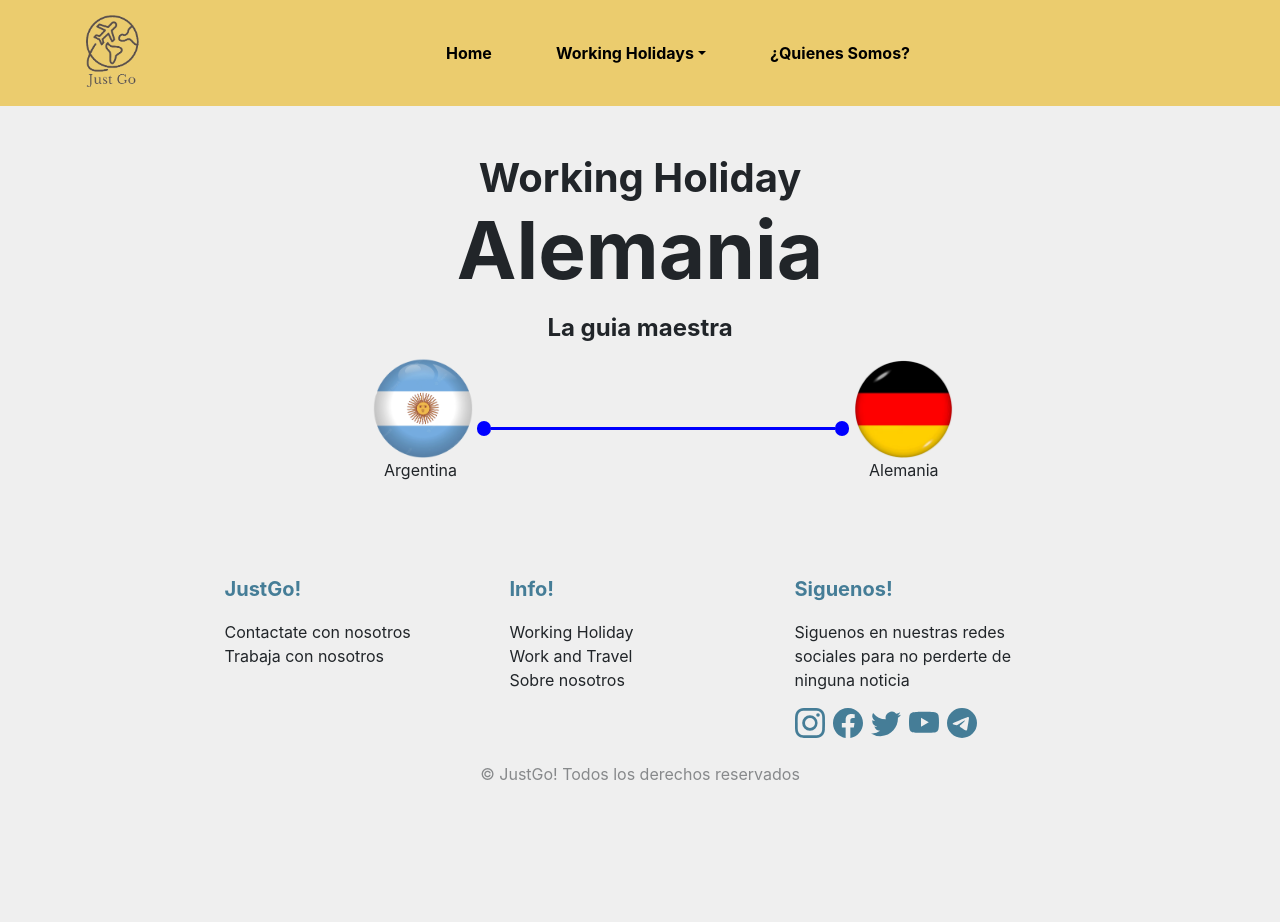
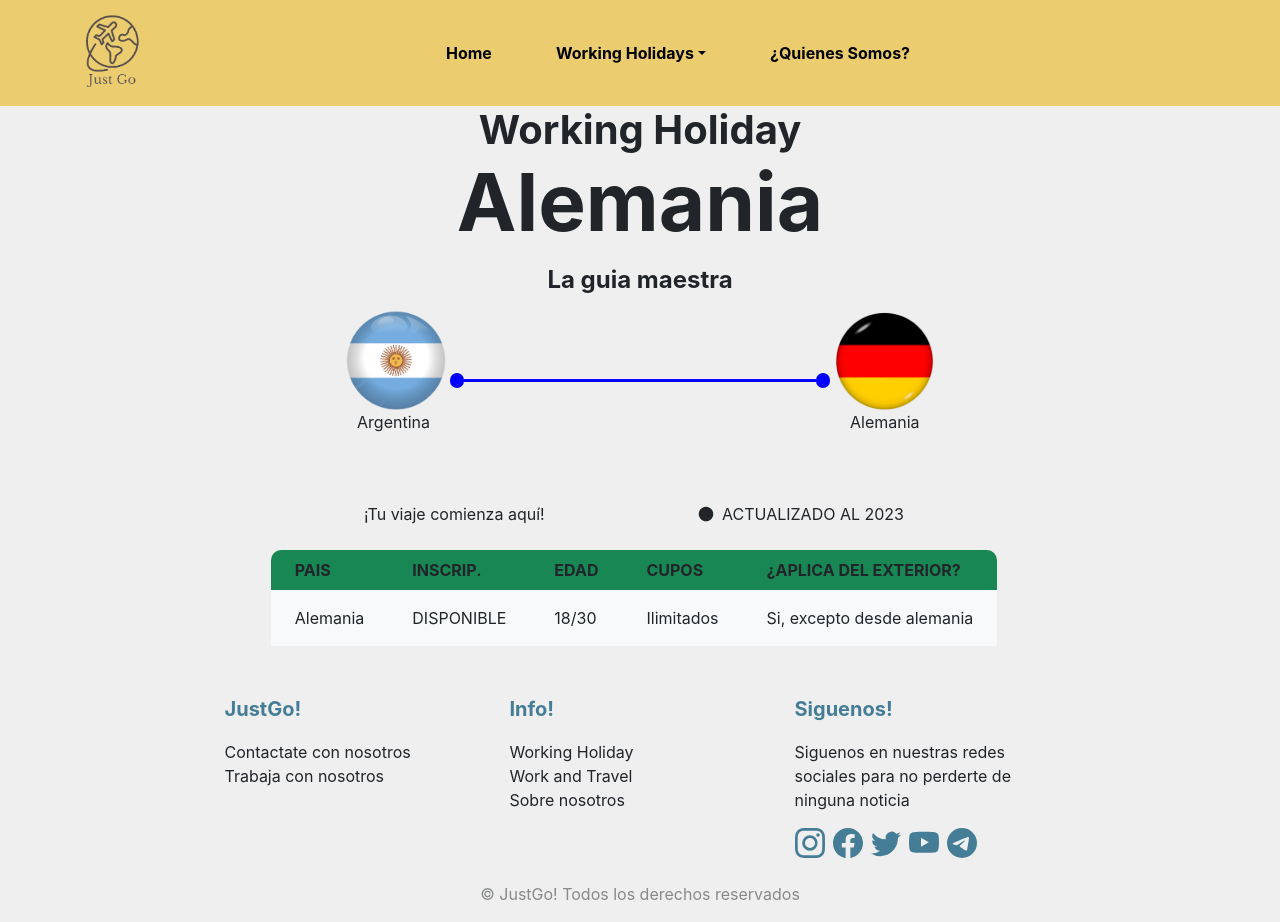
Before and after one commit to LucianoGuijarro/JustGo, a React (Create React App) app: page /guia-working-holiday/Alemania in a window 1280 px wide. Before the commit the page ends 802 px from the top, so only its background shows below. Built offline with nearby package versions, Linux system fonts and the light colour scheme.

Commit message:
creo componente de TablaInfo

```diff
--- /dev/null
+++ b/src/components/Tabla/TablaInfo.jsx
@@ -0,0 +1,25 @@
+import React from 'react';
+import styles from './TablaInfo.module.css';
+
+const TablaInfo = () => {
+    return (
+        <table className='my-4'>
+            <thead className={`bg-success `}>
+                <th className={`px-4 py-2 ${styles.bordeTopLeftTabla}`}>PAIS</th>
+                <th className='px-4 py-2'>INSCRIP.</th>
+                <th className={`px-4 py-2 ${styles.bordeTopRightTabla600px}`}>EDAD</th>
+                <th className={`px-4 py-2 ${styles.esconder}`}>CUPOS</th>
+                <th className={`px-4 py-2 ${styles.bordeTopRightTabla} ${styles.esconder}`}>¿APLICA DEL EXTERIOR?</th>
+            </thead>
+            <tbody className='bg-light'>
+                <td className='px-4 py-3'>Alemania</td>
+                <td className='px-4 py-3'>DISPONIBLE</td>
+                <td className='px-4 py-3'>18/30</td>
+                <td className={`px-4 py-3 ${styles.esconder}`}>Ilimitados</td>
+                <td className={`px-4 py-3 ${styles.esconder}`}>Si, excepto desde alemania</td>
+            </tbody>
+        </table>
+    )
+}
+
+export default TablaInfo
--- /dev/null
+++ b/src/components/Tabla/TablaInfo.module.css
@@ -0,0 +1,15 @@
+.bordeTopLeftTabla {
+    border-top-left-radius: 10px;
+}
+.bordeTopRightTabla {
+    border-top-right-radius: 10px;
+}
+
+@media (max-width: 600px) {
+    .esconder {
+        display: none;
+    }
+    .bordeTopRightTabla600px {
+        border-top-right-radius: 10px;
+    }
+}
--- a/src/pages/guia-working-holidays/alemania/GuiaAlemania.jsx
+++ b/src/pages/guia-working-holidays/alemania/GuiaAlemania.jsx
@@ -2,16 +2,18 @@ import React from 'react';
 import styles from './alemania.module.css';
 import iconoArgentina from '../../../img/icono-argentina.png';
 import iconoAlemania from '../../../img/icono-alemania.png';
+import { GiPlainCircle } from "react-icons/gi";
+import TablaInfo from '../../../components/Tabla/TablaInfo';
 
 const GuiaAlemania = () => {
   return (
     <article>
-      <header className='my-5'>
       <h1 className={`text-center fw-bold`}><span className={`fs-1`}>Working Holiday</span><br />
         <span className={`${styles.tamañoLetraAlemania}`}>Alemania</span><br />
         <span className={`fs-4`}>La guia maestra</span>
       </h1>
-        <div className={`container row justify-content-center ${styles.contenedor}`}>
+      <div className={`container `}>
+        <div className={`row justify-content-center ${styles.contenedor}`}>
           <div className="col-3 p-1 d-flex flex-column align-items-end">
             <img src={iconoArgentina} alt="Bandera Argentina" className={`${styles.imagenIconoArgentina}`} />
             <p className={`me-3`}>Argentina</p>
@@ -26,7 +28,16 @@ const GuiaAlemania = () => {
             <p className={`ms-3`}>Alemania</p>
           </div>
         </div>
-      </header>
+      </div>
+      <div className="container">
+        <div className="row d-flex justify-content-center me-0 mt-5">
+          <div className={`col-3`}><p className='d-inline'>¡Tu viaje comienza aquí!</p></div>
+          <div className={`col-3 d-flex justify-content-end align-items-center`}><GiPlainCircle /> <p className='m-0 ps-2 d-inline'>ACTUALIZADO AL 2023</p> </div>
+          <div className='col-9 d-flex justify-content-center'>
+            <TablaInfo />
+          </div>
+        </div>
+      </div>
     </article>
   )
 }
--- a/src/pages/guia-working-holidays/alemania/alemania.module.css
+++ b/src/pages/guia-working-holidays/alemania/alemania.module.css
@@ -1,7 +1,7 @@
-.contenedor {
+/* .contenedor {
     position: relative;
     left: 105px;
-}
+} */
 .tamañoLetraAlemania {
     font-size: 5rem;
 }
@@ -24,19 +24,7 @@
     width: 100%;
     height: 3px;
 }
-/* @media (max-width: 1025px) {
-    .contenedor {
-        position: relative;
-        left: 50px;
-    }
-}
-@media (max-width: 821px) {
-    .contenedor {
-        position: relative;
-        left: 50px;
-    }
-} */
-@media (min-width: 600px) and (max-width: 1025px) {
+/* @media (min-width: 600px) and (max-width: 1025px) {
     .contenedor {
         position: relative;
         left: 50px;
@@ -53,4 +41,4 @@
         position: relative;
         left: 25px;
     }
-}
+} */
```
Lines whose indentation alone changed are shown as unchanged.
